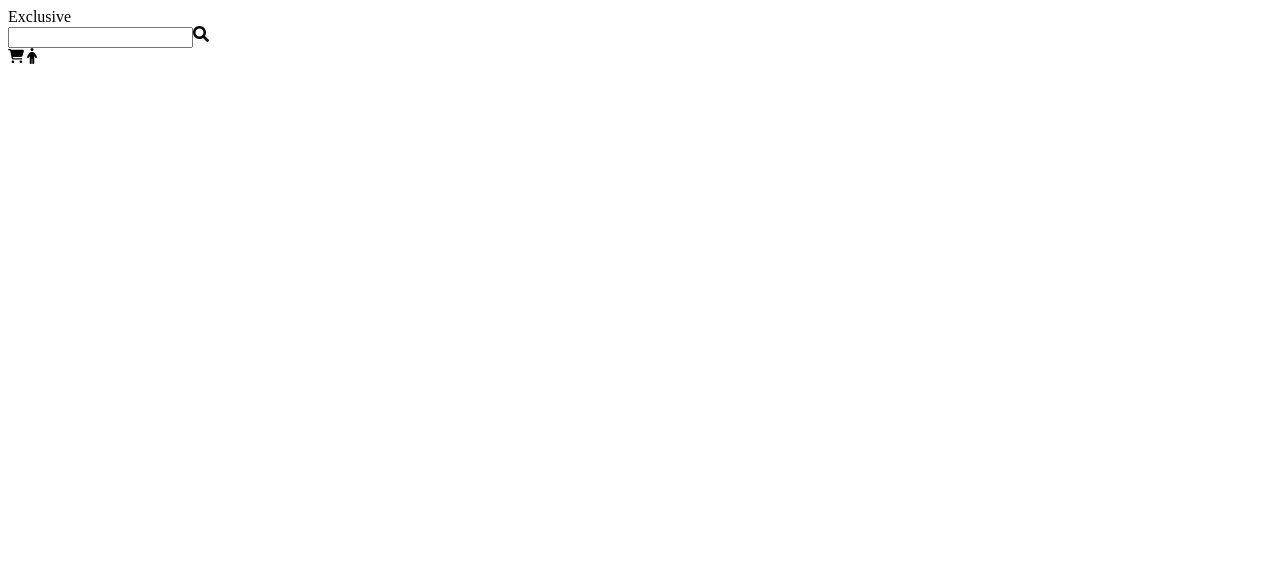
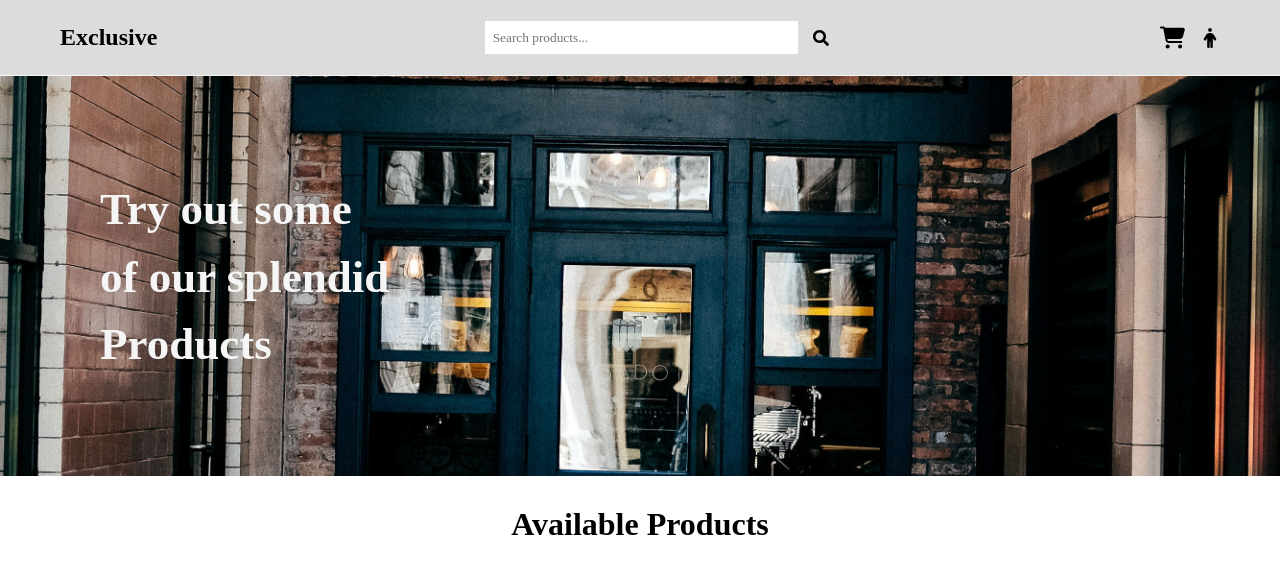
Before and after one commit to Inala726/Fakestore, a React (Vite) app in the folder Ecommerce/: page / in a window 1280 px wide. Shown: the top 574 px of the page. Built offline with nearby package versions, Linux system fonts and the light colour scheme.

Commit message:
Just concluded design

```diff
--- a/Ecommerce/src/App.css
+++ b/Ecommerce/src/App.css
@@ -0,0 +1,6 @@
+*{
+    margin: 0;
+    padding: 0;
+    box-sizing: border-box;
+    font-family: cursive;
+}
--- a/Ecommerce/src/components/Ecommerce.tsx
+++ b/Ecommerce/src/components/Ecommerce.tsx
@@ -1,10 +1,13 @@
 import { FaSearch } from 'react-icons/fa';
 import './ecommerce.css';
 import { FaCartShopping, FaPerson } from 'react-icons/fa6';
+// import picture from '../assets/images/wallpaperflare.com_wallpaper (1).jpg'
 
 // import React from 'react'
 
 const Ecommerce = () => {
+
+
   return (
     <>
         <nav className="navbar">
@@ -13,15 +16,25 @@ const Ecommerce = () => {
             </div>
             <div className="">
               <div className="search">
-                <input type="text" />
+                <input type="text" placeholder='Search products...' />
                 <FaSearch/>
               </div>
             </div>
-            <div className="">
-              <FaCartShopping/>
-              <FaPerson/>
+            <div className="third">
+              <FaCartShopping size={25}/>
+              <FaPerson size={20}/>
             </div>
         </nav>
+        <div className="section">
+          <p>Try out some</p>
+          <p>of our splendid <br /> Products</p>
+        </div>
+        <div className="heading">
+          <h1>Available Products</h1>
+        </div>
+        <div className="">
+
+        </div>
     </>
   )
 }
--- a/Ecommerce/src/components/ecommerce.css
+++ b/Ecommerce/src/components/ecommerce.css
@@ -0,0 +1,51 @@
+.navbar{
+    display: flex;
+    align-items: center;
+    justify-content: space-between;
+    padding: 20px 60px;
+    border-bottom: 1px solid whitesmoke;
+    background-color: gainsboro;
+}
+.navbar .logo{
+    font-size: x-large;
+    font-weight: 700;
+}
+.navbar .search{
+    width: 350px;
+    border-radius: 8px ;
+    height: 35px;
+    border: 1px solid gainsboro;
+    display: flex;
+    align-items: center;
+    gap: 15px;
+}
+.navbar .search input{
+    width: 90%;
+    padding: 8px;
+    height: 100%;
+    border: transparent;
+}
+.navbar .third{
+    display: flex;
+    align-items: center;
+    gap: 15px;
+}
+.section{
+    width: 100%;
+    height: 400px;
+    background: url('../assets/images/wallpaperflare.com_wallpaper (1).jpg')center center/cover black;
+}
+.section p{
+    color: whitesmoke;
+    margin-left: 100px;
+    transform: translateY(100px);
+    line-height: 1.5;
+    font-size: 45px;
+    font-weight: bolder;
+}
+.heading{
+    display: flex;
+    align-items: center;
+    justify-content: center;
+    margin-top: 30px;
+}
```
Also changed, not shown: Ecommerce/src/assets/images/wallpaperflare.com_wallpaper (1).jpg (added).
